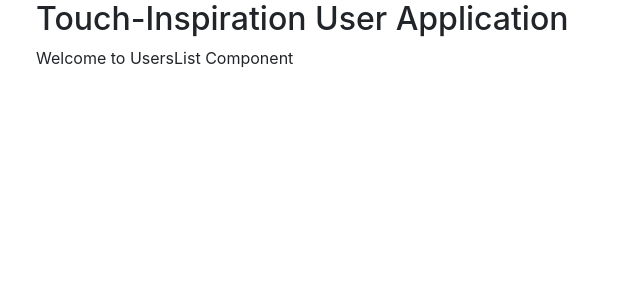
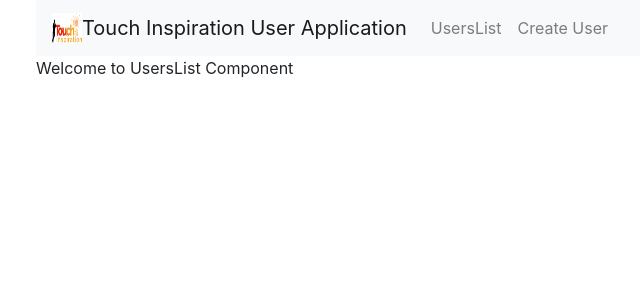
Before and after one commit to MbuguaCaleb/touch-inspiration-simple-react-full-stack-app, a React (Create React App) app: page / in a window 1280 px wide. Shown: the top 300 px of the page, without its empty margins (49-689 px from the left). Built offline with nearby package versions, Linux system fonts and the light colour scheme.

Commit message:
completing-creation-of-create-user-component

```diff
--- a/src/App.js
+++ b/src/App.js
@@ -4,13 +4,45 @@ import createUserComponent from "./components/createUserComponent";
 import editUserComponet from "./components/editUserComponent";
 import usersListComponent from "./components/usersListComponent";
 import "bootstrap/dist/css/bootstrap.min.css";
+import logoTwo from "./logoTwo.png";
 
-export class App extends Component {
+class App extends Component {
   render() {
     return (
       <Router>
         <div className='container'>
-          <h2>Touch-Inspiration User Application</h2>
+          <nav className='navbar navbar-expand-lg navbar-light bg-light'>
+            <a
+              href='navbar-brand'
+              href='https://touchinspiration.com/'
+              target='_blank'
+            >
+              <img
+                src={logoTwo}
+                width='30'
+                height='30'
+                alt='Touch inspiration User Application'
+              />
+            </a>
+            <Link to='/' className='navbar-brand'>
+              Touch Inspiration User Application
+            </Link>
+
+            <div className='collapase navbar-collapse'>
+              <ul className='navbar-nav mr-auto'>
+                <li className='navbar-item'>
+                  <Link to='/' className='nav-link'>
+                    UsersList
+                  </Link>
+                </li>
+                <li className='navbar-item'>
+                  <Link to='/create' className='nav-link'>
+                    Create User
+                  </Link>
+                </li>
+              </ul>
+            </div>
+          </nav>
           <Route path='/' exact component={usersListComponent} />
           <Route path='/edit/:id' component={editUserComponet} />
           <Route path='/create' component={createUserComponent} />
--- a/src/components/createUserComponent.js
+++ b/src/components/createUserComponent.js
@@ -1,10 +1,118 @@
 import React, { Component } from "react";
 
 export class createUserComponent extends Component {
+  constructor(props) {
+    super(props);
+
+    //bounding event methods to the class.
+    this.onChangeUserName = this.onChangeUserName.bind(this);
+    this.onChangeOccupation = this.onChangeOccupation.bind(this);
+    this.onChangeEmail = this.onChangeEmail.bind(this);
+    this.onChangeBio = this.onChangeBio.bind(this);
+    this.onSubmit = this.onSubmit.bind(this);
+    this.state = {
+      name: "",
+      occupation: "",
+      email: "",
+      bio: ""
+    };
+  }
+
+  //class Methods
+  onChangeUserName = e => {
+    this.setState({
+      name: e.target.value
+    });
+  };
+  //class Methods
+  onChangeEmail = e => {
+    this.setState({
+      email: e.target.value
+    });
+  };
+  onChangeBio = e => {
+    this.setState({
+      bio: e.target.value
+    });
+  };
+  //class Methods
+  onChangeOccupation = e => {
+    this.setState({
+      occupation: e.target.value
+    });
+  };
+
+  //Method to Handle Submit
+
+  onSubmit = e => {
+    e.preventDefault();
+
+    console.log(`Form submitted`);
+    console.log(`name:${this.state.name}`);
+    console.log(`occupation:${this.state.occupation}`);
+    console.log(`email:${this.state.email}`);
+    console.log(`bio:${this.state.bio}`);
+
+    //Resetting to empty upon submit
+    this.setState({
+      name: "",
+      occupation: "",
+      email: "",
+      bio: ""
+    });
+  };
   render() {
     return (
-      <div>
-        <h1>Welcome to Create User Component</h1>
+      <div style={{ marginTop: 20 }}>
+        <h3>Create New User</h3>
+
+        <form onSubmit={this.onSubmit}>
+          <div className='form-group'>
+            <label>Name:</label>
+            <input
+              type='text'
+              className='form-control'
+              value={this.state.name}
+              onChange={this.onChangeUserName}
+            />
+          </div>
+
+          <div className='form-group'>
+            <label>Email:</label>
+            <input
+              type='text'
+              className='form-control'
+              value={this.state.email}
+              onChange={this.onChangeEmail}
+            />
+          </div>
+          <div className='form-group'>
+            <label>Occupation:</label>
+            <input
+              type='text'
+              className='form-control'
+              value={this.state.occupation}
+              onChange={this.onChangeOccupation}
+            />
+          </div>
+          <div className='form-group'>
+            <label>Bio:</label>
+            <input
+              type='text'
+              className='form-control'
+              value={this.state.bio}
+              onChange={this.onChangeBio}
+            />
+          </div>
+
+          <div className='form-group'>
+            <input
+              type='submit'
+              value='Create User'
+              className='btn btn-primary'
+            />
+          </div>
+        </form>
       </div>
     );
   }
```
Also changed, not shown: src/logoTwo.png (added).
